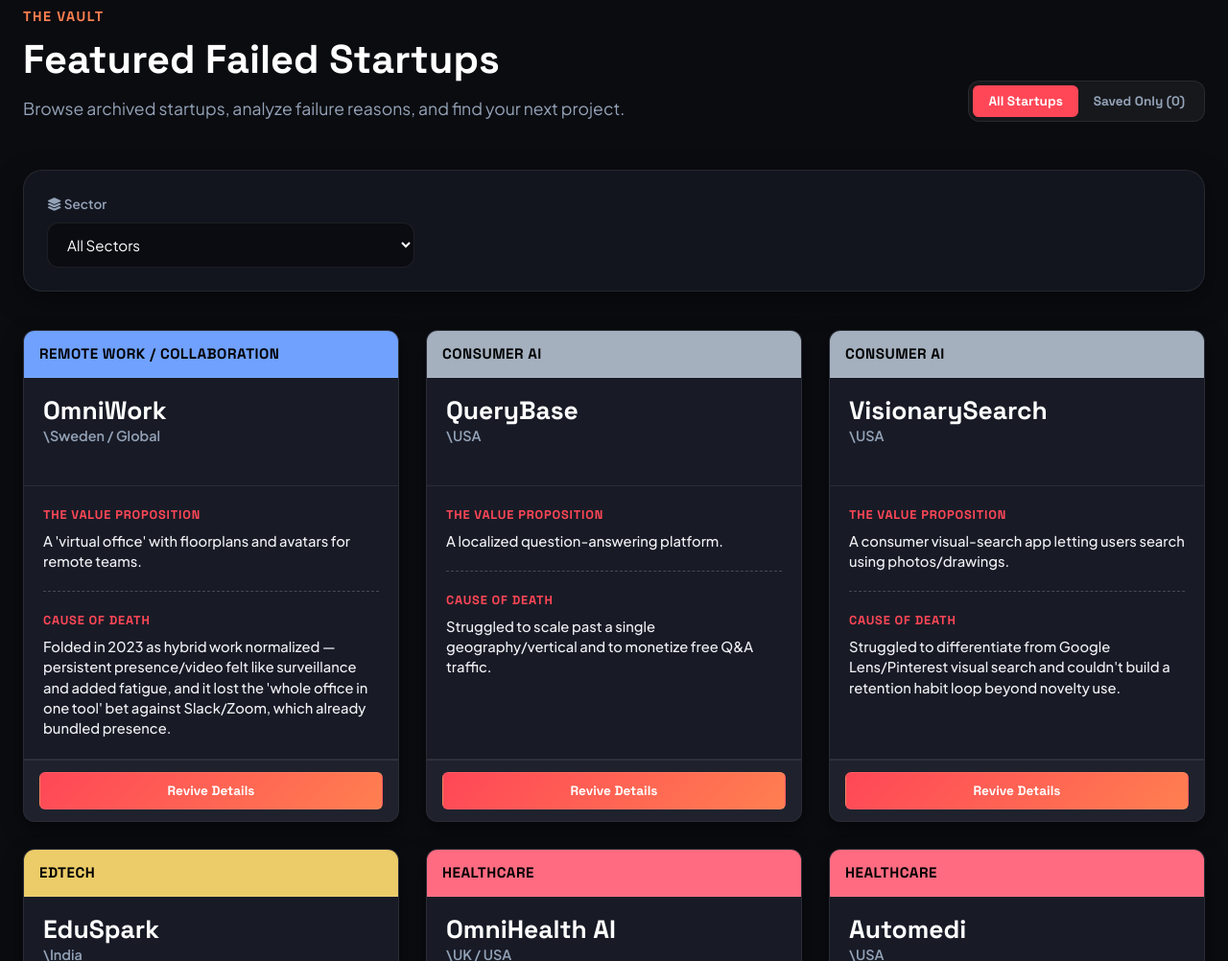
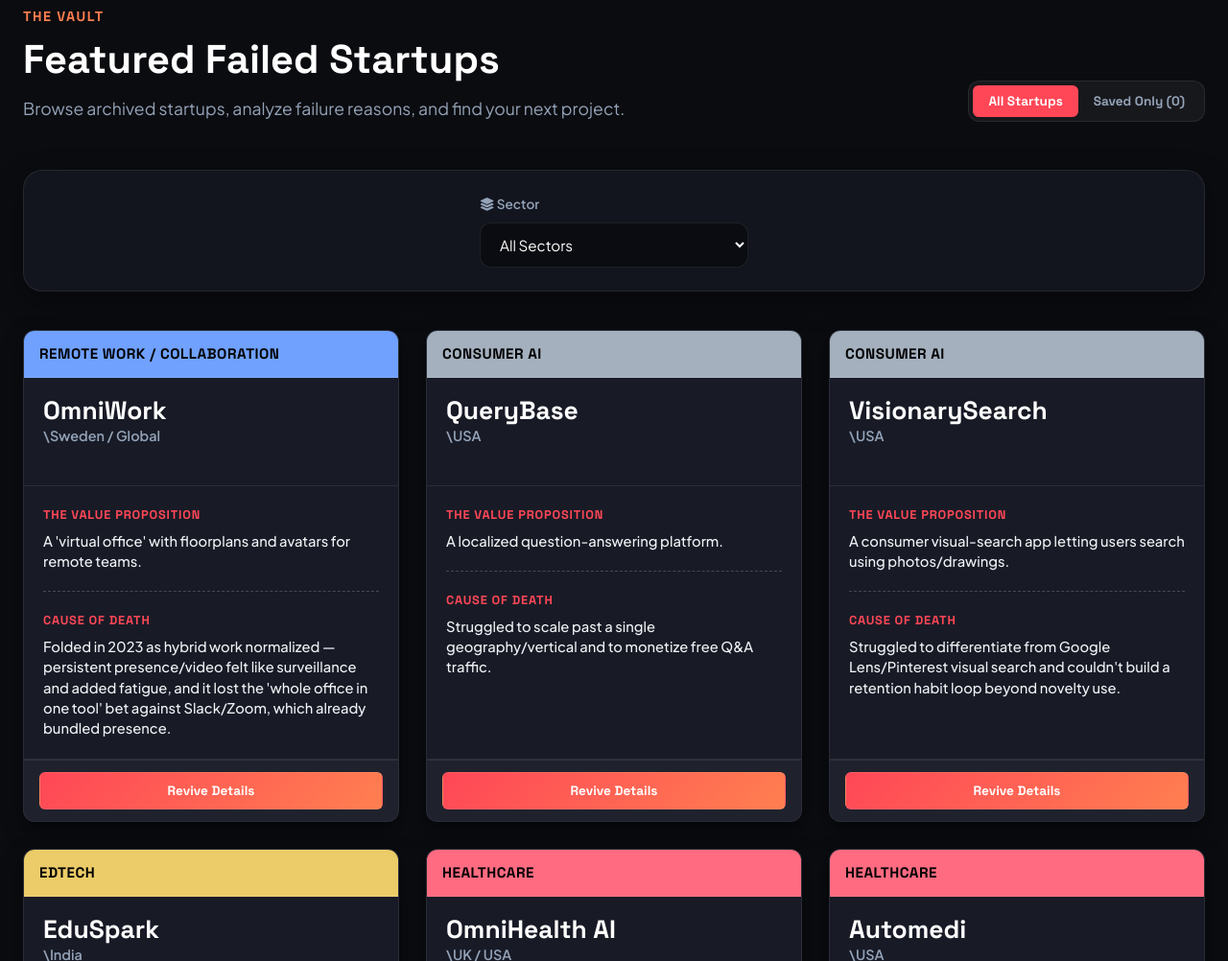
Before and after one commit to ryan1234814/Revive_Night, a plain HTML site: page index.html in a window 1280 px wide. Shown: the part 1277-2279 px from the top of the page at 96% size. Drawn offline with Linux system fonts and the light colour scheme.

Commit message:
Add setup guide and center the Sector filter

```diff
--- a/style.css
+++ b/style.css
@@ -606,8 +606,8 @@ p {
 }
 
 .filter-dropdowns {
-  display: grid;
-  grid-template-columns: repeat(3, 1fr);
+  display: flex;
+  justify-content: center;
   gap: 16px;
 }
 
@@ -624,6 +624,7 @@ p {
 }
 
 .filter-group select {
+  min-width: 280px;
   padding: 12px 16px;
   background: rgba(0, 0, 0, 0.4);
   border: 1px solid var(--border-color);
@@ -1300,7 +1301,8 @@ p {
   .hero-title { font-size: 2.2rem; }
   .startups-grid { grid-template-columns: 1fr; }
   .grid-2, .grid-3, .grid-4 { grid-template-columns: 1fr; }
-  .filter-dropdowns { grid-template-columns: 1fr; }
+  .filter-dropdowns { flex-direction: column; }
+  .filter-group select { width: 100%; min-width: 0; }
   .hero-stats { grid-template-columns: repeat(2, 1fr); }
   .problem-banner { flex-direction: column; text-align: center; }
   .flow-container { flex-direction: column; }
```
Also changed, not shown: 1 other file.
